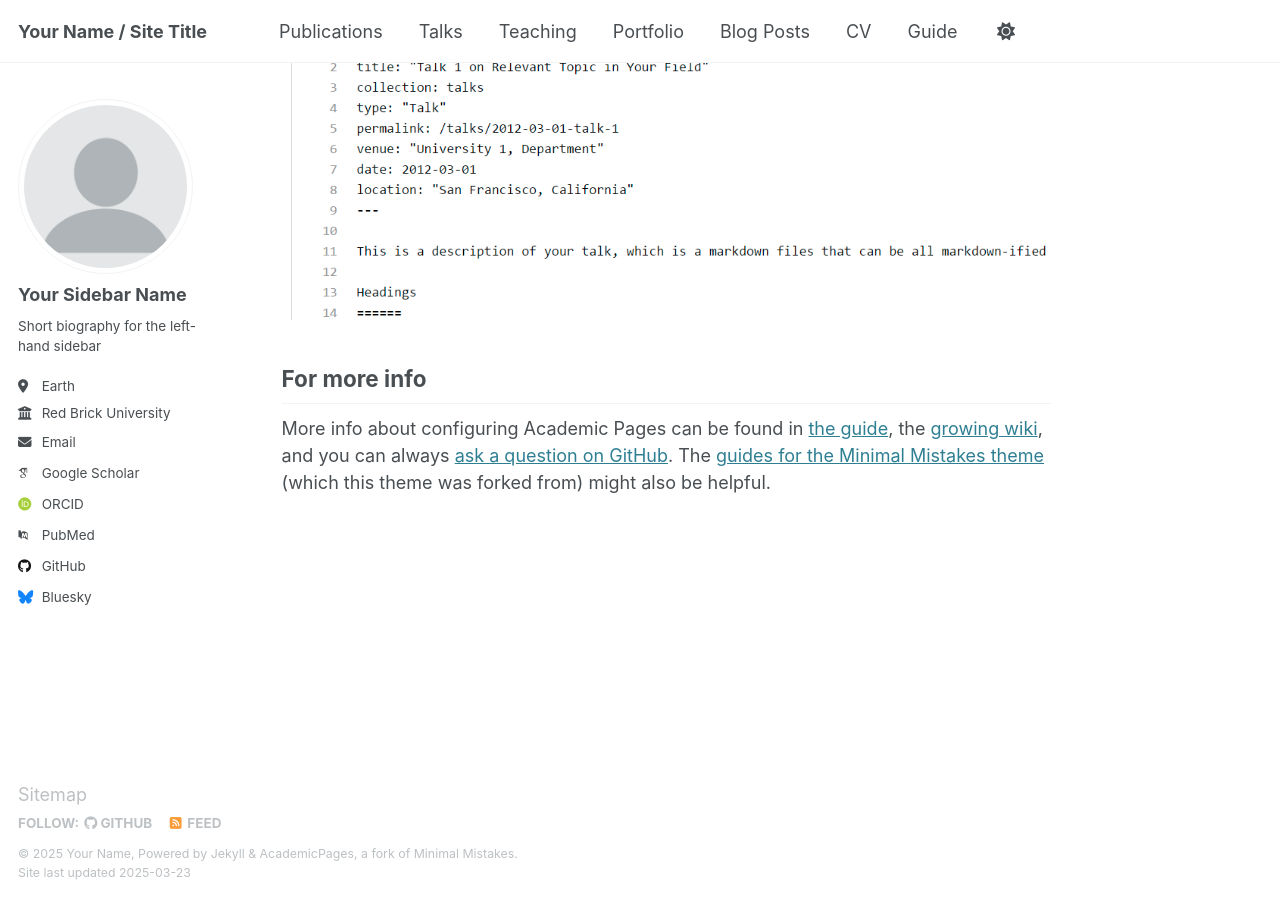
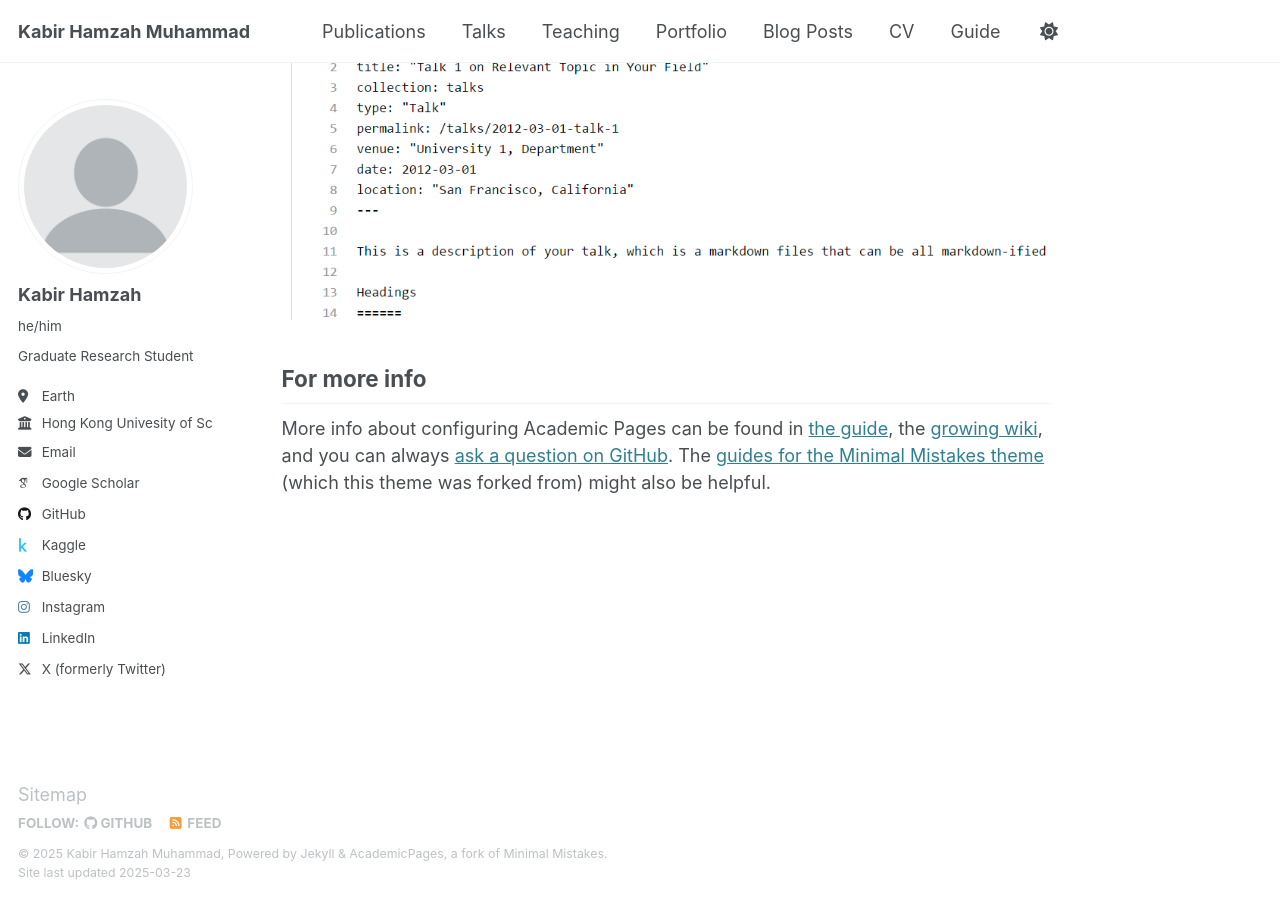
Before and after one commit to Marshall-mk/Marshall-mk.github.io, a Jekyll site: the page built from _pages/about.md, in a window 1280 px wide and 900 px high, scrolled down 2635 px. Built offline with Jekyll 4.4.1, drawn with Linux system fonts in a browser that asks for light colours; some web fonts are replaced.

Commit message:
Update _config.yml

```diff
--- a/_config.yml
+++ b/_config.yml
@@ -9,13 +9,13 @@
 # Basic Site Settings
 locale                   : "en-US"
 site_theme               : "default"
-title                    : "Your Name / Site Title"
+title                    : "Kabir Hamzah Muhammad"
 title_separator          : "-"
-name                     : &name "Your Name"
-description              : &description "personal description"
-url                      : https://academicpages.github.io # the base hostname & protocol for your site e.g. "https://[your GitHub username].github.io"
+name                     : &name "Kabir Hamzah Muhammad"
+description              : &description "Research Student Medical Image Generation and  Interpretation at The Hong Knong University of Science and Technology"
+url                      : https://Marshall-mk.github.io # the base hostname & protocol for your site e.g. "https://[your GitHub username].github.io"
 baseurl                  : "" # the subpath of your site, e.g. "/blog"
-repository               : "academicpages/academicpages.github.io"
+repository               : "Marshall-mk.github.io"
 
 # Site Author - The following control what appear as part of the author content on the side bar.
 #               If a field is blank the icon and link will not appear, otherwise it will be shown.
@@ -23,21 +23,21 @@ repository               : "academicpages/academicpages.github.io"
 author:
   # Biographic information
   avatar           : "profile.png"
-  name             : "Your Sidebar Name"
-  pronouns         : # example: "she/her"
-  bio              : "Short biography for the left-hand sidebar"
+  name             : "Kabir Hamzah"
+  pronouns         : "he/him"
+  bio              : "Graduate Research Student"
   location         : "Earth"
-  employer         : "Red Brick University"
+  employer         : "Hong Kong Univesity of Science and Technology"
   uri              : # URL
-  email            : "none@example.org"
+  email            : "khmuhammad@connnect.ust.hk"
 
   # Academic websites
   arxiv            : # URL - Update with the correct link to your profile
   googlescholar    : "https://scholar.google.com/citations?user=PS_CX0AAAAAJ"
   impactstory      : # URL
-  orcid            : "http://orcid.org/yourorcidurl"
+  orcid            : # "http://orcid.org/yourorcidurl"
   semantic         : # URL
-  pubmed           : "https://www.ncbi.nlm.nih.gov/pubmed/?term=john+snow"
+  pubmed           : # "https://www.ncbi.nlm.nih.gov/pubmed/?term=john+snow"
   researchgate     : # URL
   scopus           : # URL
 
@@ -45,8 +45,8 @@ author:
   bitbucket        : # Username - Update with your username on the site
   codepen          : # Username
   dribbble         : # Username
-  github           : "academicpages"
-  kaggle           : # Username
+  github           : "Marshall-mk"
+  kaggle           : "Marshallhamzah"
   stackoverflow    : # User number or user number and name (i.e., use "1" or "1/jeff-atwood")
 
   # Social media
@@ -57,9 +57,9 @@ author:
   goodreads        : # Username
   google_plus      : # Username
   keybase          : # Username
-  instagram        : # Username
+  instagram        : "cleancoder.eth"
   lastfm           : # Username
-  linkedin         : # Username
+  linkedin         : "muhammadkabirhamzah"
   mastodon         : # URL
   medium           : # URL
   pinterest        : # Username
@@ -67,7 +67,7 @@ author:
   steam            : # Username
   telegram         : # URL
   tumblr           : # Username
-  twitter          : # Username for X / Twitter
+  twitter          : "kabir_hamzah" # Username for X / Twitter
   vine             : # Username
   weibo            : # Username
   wikipedia        : # Username
```
